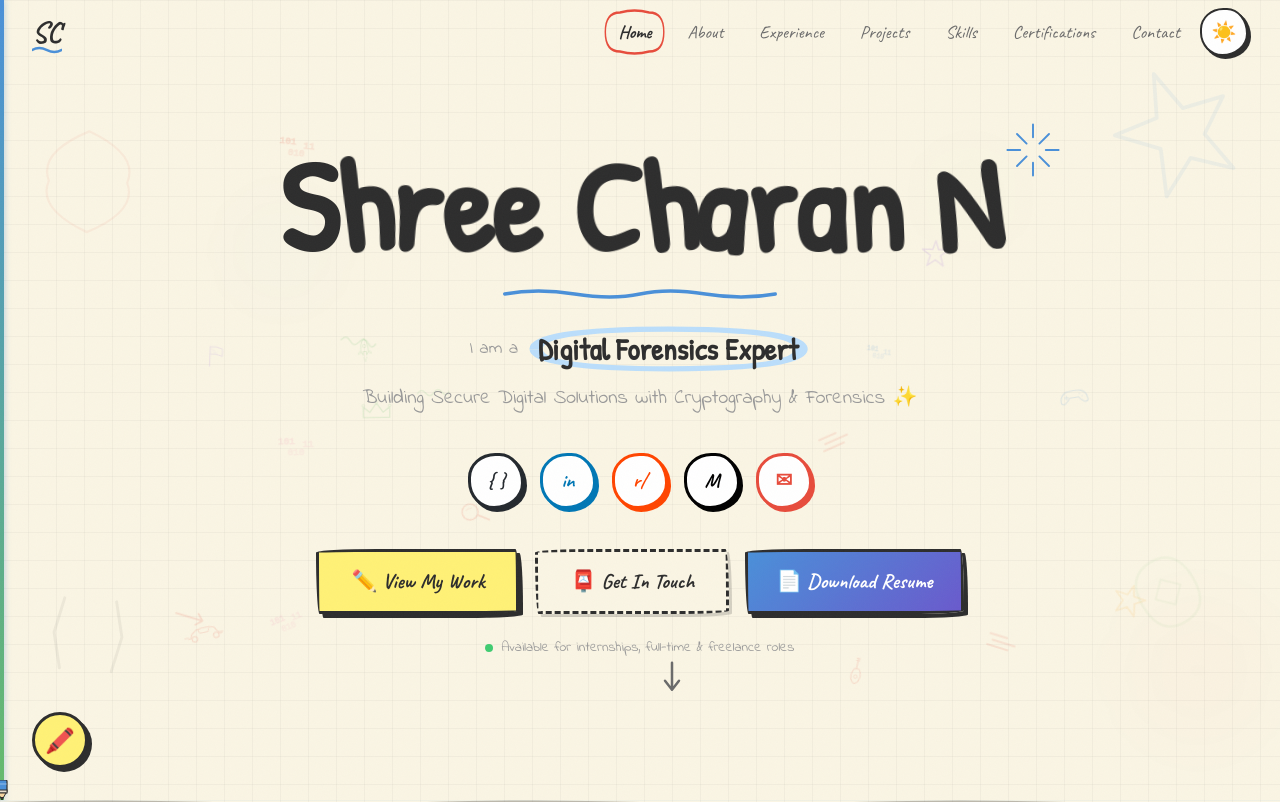
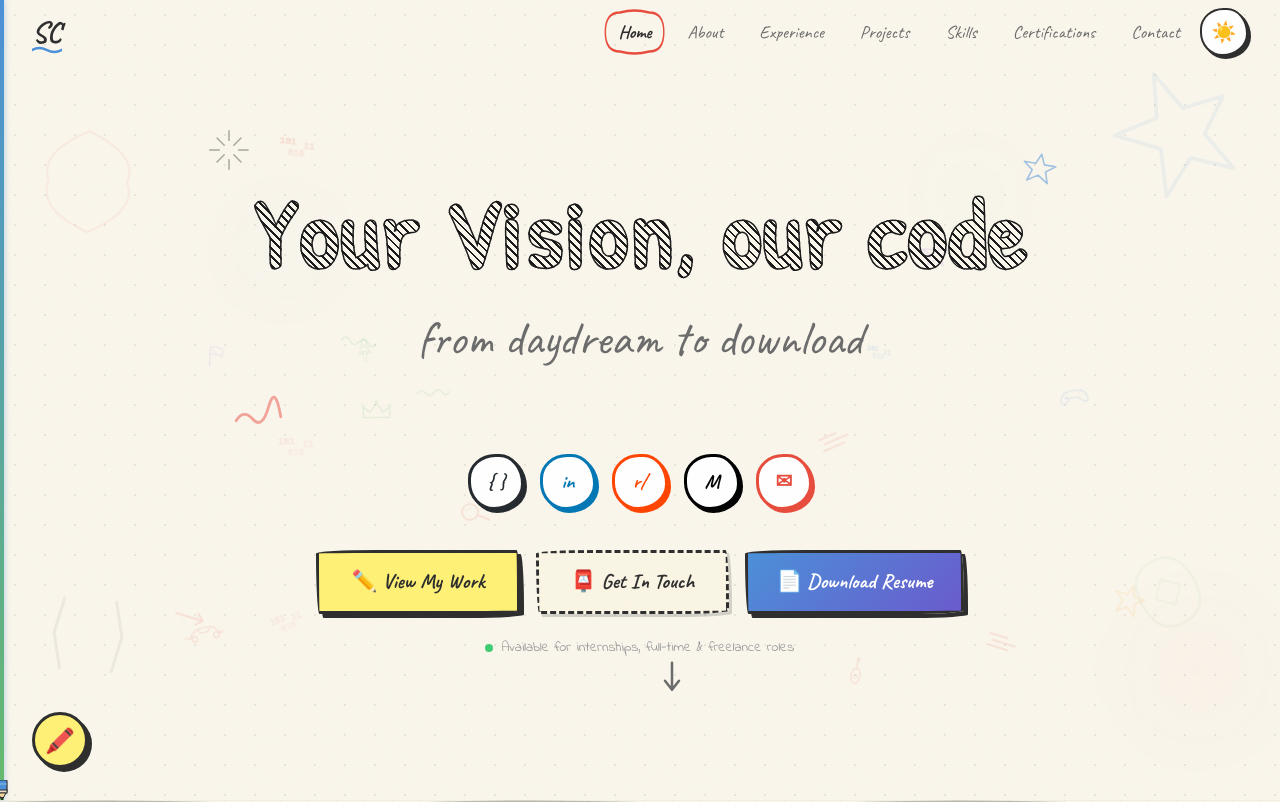
Before and after one commit to Charan291005/My-Portfolio, a Next.js app: page / in a window 1280 px wide. Shown: the top 802 px of the page. Built offline with nearby package versions, Linux system fonts and the light colour scheme.

Commit message:
feat: Redesign Hero text with hatched font and doodles

```diff
--- a/app/globals.css
+++ b/app/globals.css
@@ -97,6 +97,20 @@ html.dark {
   /* Body paragraphs, labels, tags use Patrick Hand (readable) */
   p, li, span, label, input, textarea, .font-body {
     font-family: var(--font-body), 'Patrick Hand', sans-serif;
+  }
+
+  .font-display {
+    font-family: var(--font-display), 'Fredoka', cursive;
+  }
+}
+
+@layer utilities {
+  .hatched-text {
+    background: repeating-linear-gradient(45deg, #1a1a1a 0px, #1a1a1a 2px, transparent 2px, transparent 6px);
+    background-clip: text;
+    -webkit-background-clip: text;
+    color: transparent;
+    -webkit-text-stroke: 1.5px #1a1a1a;
   }
 }
 
--- a/app/layout.tsx
+++ b/app/layout.tsx
@@ -1,5 +1,5 @@
 import type { Metadata } from "next";
-import { Caveat, Patrick_Hand, Indie_Flower } from "next/font/google";
+import { Caveat, Patrick_Hand, Indie_Flower, Fredoka } from "next/font/google";
 import "./globals.css";
 import Navigation from "@/components/Navigation";
 import CustomCursor from "@/components/CustomCursor";
@@ -9,6 +9,7 @@ import DrawCanvas from "@/components/DrawCanvas";
 const caveat = Caveat({ subsets: ["latin"], variable: '--font-heading', weight: ['400', '500', '600', '700'] });
 const patrickHand = Patrick_Hand({ subsets: ["latin"], variable: '--font-body', weight: '400' });
 const indieFlower = Indie_Flower({ subsets: ["latin"], variable: '--font-accent', weight: '400' });
+const fredoka = Fredoka({ subsets: ["latin"], variable: '--font-display', weight: ['500', '600', '700'] });
 
 export const metadata: Metadata = {
   title: "Shree Charan N | Cybersecurity Engineer & Developer",
@@ -29,7 +30,7 @@ export default function RootLayout({
 }) {
   return (
     <html lang="en">
-      <body className={`${caveat.variable} ${patrickHand.variable} ${indieFlower.variable} font-body antialiased`} suppressHydrationWarning>
+      <body className={`${caveat.variable} ${patrickHand.variable} ${indieFlower.variable} ${fredoka.variable} font-body antialiased`} suppressHydrationWarning>
         <CustomCursor />
         <ScrollProgress />
         <DrawCanvas />
--- a/components/Hero.tsx
+++ b/components/Hero.tsx
@@ -22,58 +22,17 @@ const roles = [
 ];
 
 export default function Hero() {
-  const fullName = 'Shree Charan N';
-  const [displayText, setDisplayText] = useState('');
-  const [showCursor, setShowCursor] = useState(true);
-  const [revealStyle, setRevealStyle] = useState<'none' | 'drop' | 'pop'>('none');
-  const [roleIndex, setRoleIndex] = useState(0);
-  const [roleVisible, setRoleVisible] = useState(true);
-  const [heroReady, setHeroReady] = useState(false);
-
-  // Typewriter for name
-  useEffect(() => {
-    const effects: ('typewriter' | 'drop' | 'pop')[] = ['typewriter', 'drop', 'pop'];
-    const randomEffect = effects[Math.floor(Math.random() * effects.length)];
-
-    if (randomEffect === 'typewriter') {
-      let i = 0;
-      const timer = setInterval(() => {
-        if (i < fullName.length) {
-          setDisplayText(fullName.slice(0, i + 1));
-          i++;
-        } else {
-          clearInterval(timer);
-          setTimeout(() => {
-            setShowCursor(false);
-            setHeroReady(true);
-          }, 2000);
-        }
-      }, 120);
-      return () => clearInterval(timer);
-    } else {
-      setDisplayText(fullName);
-      setRevealStyle(randomEffect);
-      setTimeout(() => {
-        setShowCursor(false);
-        setHeroReady(true);
-      }, 2000);
-    }
-  }, []);
-
-  // Role rotator
-  useEffect(() => {
-    const interval = setInterval(() => {
-      setRoleVisible(false);
-      setTimeout(() => {
-        setRoleIndex((prev) => (prev + 1) % roles.length);
-        setRoleVisible(true);
-      }, 400);
-    }, 2800);
-    return () => clearInterval(interval);
-  }, []);
 
   return (
-    <section id="home" className="relative min-h-screen flex items-center justify-center overflow-hidden">
+    <section
+      id="home"
+      className="relative min-h-screen flex items-center justify-center overflow-hidden"
+      style={{
+        backgroundColor: '#faf6ec',
+        backgroundImage: 'radial-gradient(rgba(26,26,26,0.08) 1.5px, transparent 1.5px)',
+        backgroundSize: '30px 30px',
+      }}
+    >
       <DoodleDecorations count={18} seed={42} />
 
       {/* Decorative large scribble doodles */}
@@ -145,94 +104,49 @@ export default function Hero() {
           transition={{ duration: 0.6 }}
         >
 
-          {/* Name with typewriter */}
-          <div className="relative inline-block mb-4 max-w-[100vw] px-4">
-            <h1 className="text-5xl sm:text-6xl md:text-8xl lg:text-9xl font-heading font-bold text-ink relative z-10 flex flex-wrap items-center justify-center">
-              <BouncyText text={displayText} hoverScale={1.15} baseRotate={8} revealAnimation={revealStyle} />
-              {showCursor && <span className="typewriter-cursor" />}
+          {/* Bold Hatched Headline & Subline */}
+          <div className="relative inline-block mb-12 max-w-[100vw] px-4 py-8">
+            <h1 className="font-display font-bold text-ink leading-tight mb-2 tracking-wide" style={{ fontSize: 'clamp(3rem, 8vw, 6rem)' }}>
+              <span className="hatched-text">Your Vision, our code</span>
             </h1>
+            <p className="font-heading text-ink-light" style={{ fontSize: 'clamp(1.75rem, 4vw, 3rem)' }}>
+              from daydream to download
+            </p>
 
-            {/* Sparkle decoration */}
+            {/* Doodles positioned around text */}
             <motion.svg
-              className="absolute -top-6 -right-12 w-16 h-16 text-pencil-blue opacity-50"
+              className="absolute -top-4 -left-8 w-12 h-12 text-ink opacity-40 pointer-events-none"
               viewBox="0 0 100 100"
               initial={{ opacity: 0, scale: 0, rotate: -45 }}
-              animate={{ opacity: 1, scale: 1, rotate: 0 }}
-              transition={{ delay: 2.2, type: 'spring' }}
+              animate={{ opacity: 0.4, scale: 1, rotate: 0 }}
+              transition={{ delay: 0.4, type: 'spring' }}
             >
+              {/* Star-burst / sparkle */}
               <path d="M50,10 L50,30 M50,70 L50,90 M10,50 L30,50 M70,50 L90,50 M25,25 L40,40 M60,60 L75,75 M25,75 L40,60 M60,40 L75,25" stroke="currentColor" strokeWidth="3" strokeLinecap="round" />
             </motion.svg>
-          </div>
 
-          {/* Scribble underline */}
             <motion.svg
-            className="mx-auto mb-6"
-            viewBox="0 0 300 15"
-            style={{ width: '280px', height: '15px' }}
-            preserveAspectRatio="none"
+              className="absolute top-2 -right-4 w-10 h-10 text-pencil-blue opacity-50 pointer-events-none"
+              viewBox="0 0 100 100"
+              initial={{ opacity: 0, scale: 0, rotate: 45 }}
+              animate={{ opacity: 0.5, scale: 1, rotate: 10 }}
+              transition={{ delay: 0.6, type: 'spring' }}
             >
-            <motion.path
-              d="M 5,8 Q 40,2 80,8 T 150,8 T 220,8 T 295,8"
-              fill="none"
-              stroke="#4a90d9"
-              strokeWidth="3.5"
-              strokeLinecap="round"
-              initial={{ pathLength: 0 }}
-              animate={{ pathLength: 1 }}
-              transition={{ delay: 1.8, duration: 0.8, ease: 'easeOut' }}
-            />
+              {/* 5-point star */}
+              <path d="M50,10 L61,35 L90,35 L67,52 L76,80 L50,63 L24,80 L33,52 L10,35 L39,35 Z" fill="none" stroke="currentColor" strokeWidth="4" strokeLinecap="round" strokeLinejoin="round" />
             </motion.svg>
 
-          {/* Animated Role Rotator */}
-          <motion.div
-            className="text-xl sm:text-2xl md:text-3xl font-body text-ink-light mb-3 max-w-3xl mx-auto px-4 h-12 flex items-center justify-center"
-            initial={{ opacity: 0, y: 20 }}
-            animate={{ opacity: 1, y: 0 }}
-            transition={{ delay: 2, duration: 0.6 }}
+            <motion.svg
+              className="absolute -bottom-6 -left-2 w-14 h-14 text-marker-red opacity-40 pointer-events-none"
+              viewBox="0 0 100 100"
+              initial={{ opacity: 0, scale: 0, rotate: -20 }}
+              animate={{ opacity: 0.4, scale: 1, rotate: -5 }}
+              transition={{ delay: 0.8, type: 'spring' }}
             >
-            <span className="relative inline-flex items-center gap-2">
-              <span className="text-ink-faint font-accent text-lg hidden sm:inline">I am a</span>
-              <AnimatePresence mode="wait">
-                {roleVisible && (
-                  <motion.span
-                    key={roleIndex}
-                    className="relative inline-block px-3 py-0.5"
-                    initial={{ opacity: 0, y: 20, rotate: -3 }}
-                    animate={{ opacity: 1, y: 0, rotate: 0 }}
-                    exit={{ opacity: 0, y: -20, rotate: 3 }}
-                    transition={{ duration: 0.35, ease: 'easeInOut' }}
-                  >
-                    <span className="relative z-10 text-ink font-bold">{roles[roleIndex]}</span>
-                    <motion.svg
-                      className="absolute inset-0 w-full h-full -z-10"
-                      style={{ scale: 1.1, top: '-10%', left: '-3%', width: '106%', height: '120%' }}
-                      viewBox="0 0 100 40"
-                      preserveAspectRatio="none"
-                    >
-                      <motion.path
-                        d="M10,20 Q10,5 50,5 T90,20 T50,35 T10,20 Z"
-                        fill="none"
-                        stroke={['#fff176', '#f48fb1', '#bbdefb', '#c8e6c9', '#ffb74d'][roleIndex % 5]}
-                        strokeWidth="4"
-                        initial={{ pathLength: 0 }}
-                        animate={{ pathLength: 1 }}
-                        transition={{ duration: 0.5, ease: 'easeInOut' }}
-                      />
+              {/* Squiggly line / pencil */}
+              <path d="M10,80 Q25,60 40,80 T70,60 T90,80" fill="none" stroke="currentColor" strokeWidth="5" strokeLinecap="round" />
             </motion.svg>
-                  </motion.span>
-                )}
-              </AnimatePresence>
-            </span>
-          </motion.div>
-
-          <motion.p
-            className="text-lg md:text-xl font-accent text-ink-faint mb-10 max-w-2xl mx-auto"
-            initial={{ opacity: 0, y: 20 }}
-            animate={{ opacity: 1, y: 0 }}
-            transition={{ delay: 2.3, duration: 0.6 }}
-          >
-            Building Secure Digital Solutions with Cryptography & Forensics ✨
-          </motion.p>
+          </div>
 
           {/* Social Links */}
           <motion.div
```
Also changed, not shown: 3 other files (tests, documents, lock files or other folders). Lines whose indentation alone changed are shown as unchanged.
